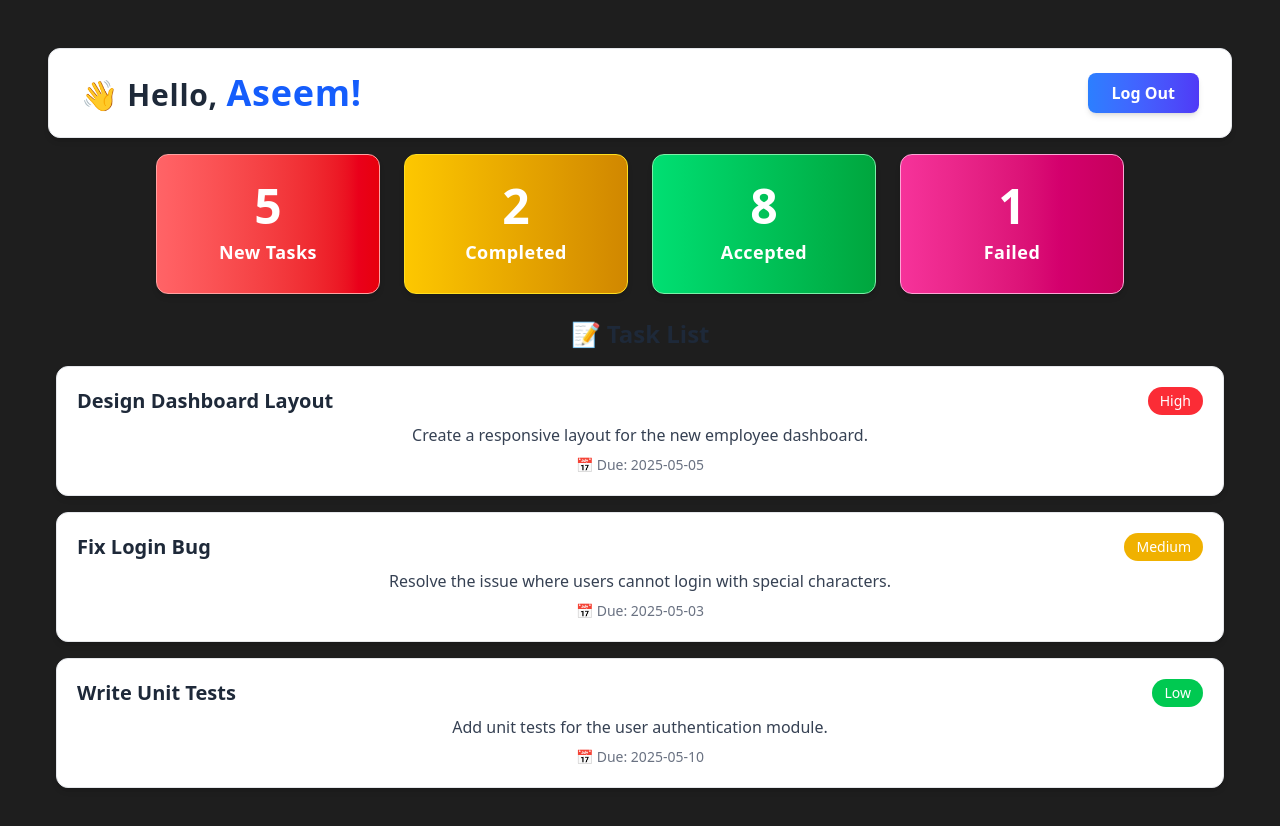
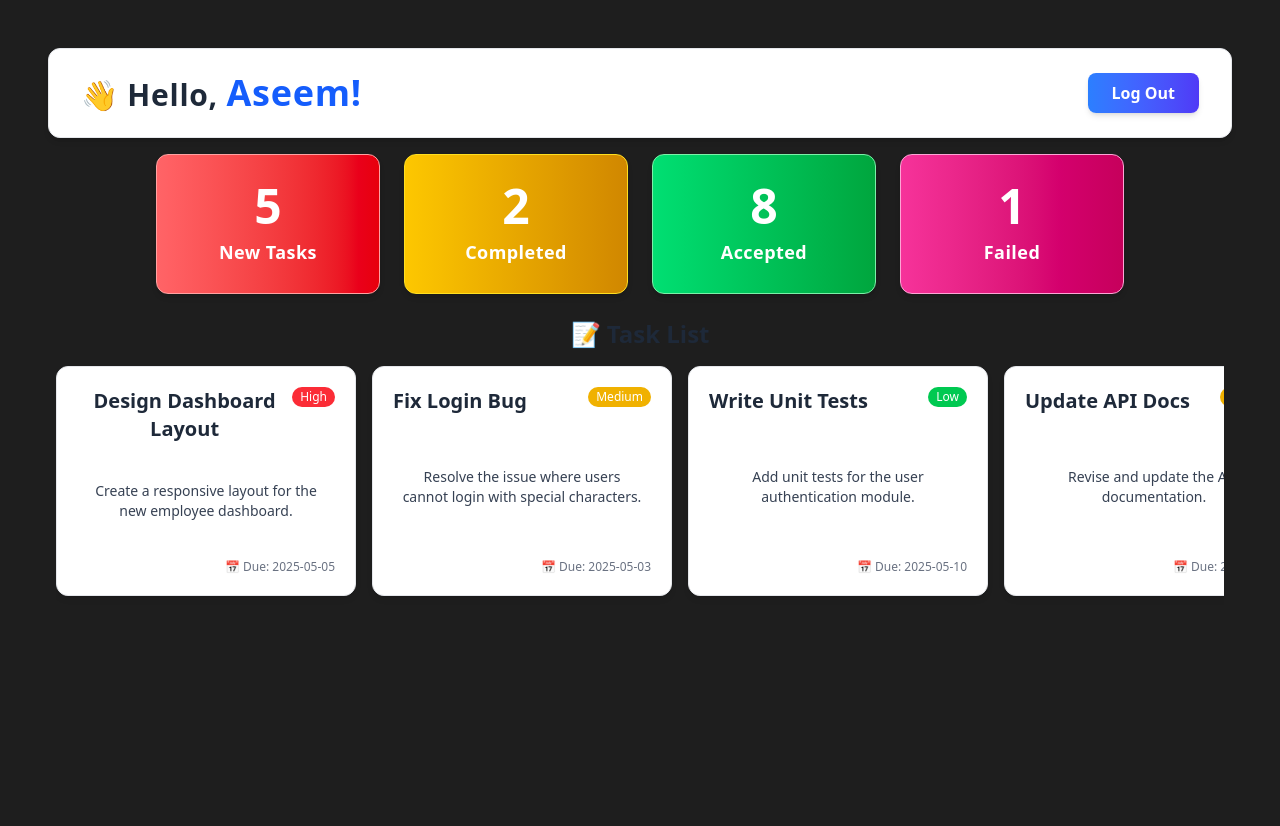
Before and after one commit to ethicalByte1443/Employee-Management-System, a React (Vite) app: page / in a window 1280 px wide. Shown: the top 826 px of the page. After the commit the page ends 800 px from the top, so only its background shows below. Built offline with nearby package versions, Linux system fonts and the light colour scheme.

Commit message:
Adding new files

```diff
--- a/src/App.css
+++ b/src/App.css
@@ -46,3 +46,12 @@
 .read-the-docs {
   color: #888;
 }
+
+::-webkit-scrollbar {
+  display: none; /* Chrome, Safari, and Opera */
+}
+
+.scroll-container {
+  -ms-overflow-style: none;  /* Internet Explorer 10+ */
+  scrollbar-width: none;      /* Firefox */
+}
--- a/src/components/Dashboard/EmployeeDashboard.jsx
+++ b/src/components/Dashboard/EmployeeDashboard.jsx
@@ -1,19 +1,36 @@
-import React from 'react';
-import Header from '../other/header';
-import TaskListNumber from '../other/tasklistnumber';
-import TaskList from '../TaskList/TaskList';
+import React from "react";
+import Header from "../other/header";
+import TaskListNumber from "../other/tasklistnumber";
+import TaskList from "../TaskList/TaskList";
 const EmployeeDashboard = () => {
   return (
     <>
       <Header username={"Aseem"} />
       <div className="flex flex-wrap justify-center gap-6 px-6">
         <TaskListNumber count={5} label="New Tasks" />
-        <TaskListNumber count={2} label="Completed" color="from-yellow-400 to-yellow-600" borderColor="border-yellow-300 dark:border-yellow-700" />
-        <TaskListNumber count={8} label="Accepted" color="from-green-400 to-green-600" borderColor="border-green-300 dark:border-green-700" />
-        <TaskListNumber count={1} label="Failed" color="from-pink-500 to-pink-700" borderColor="border-pink-300 dark:border-pink-700" />
+        <TaskListNumber
+          count={2}
+          label="Completed"
+          color="from-yellow-400 to-yellow-600"
+          borderColor="border-yellow-300 dark:border-yellow-700"
+        />
+        <TaskListNumber
+          count={8}
+          label="Accepted"
+          color="from-green-400 to-green-600"
+          borderColor="border-green-300 dark:border-green-700"
+        />
+        <TaskListNumber
+          count={1}
+          label="Failed"
+          color="from-pink-500 to-pink-700"
+          borderColor="border-pink-300 dark:border-pink-700"
+        />
       </div>
 
-      <TaskList />
+      <div>
+        <TaskList />
+      </div>
     </>
   );
 };
--- a/src/components/TaskList/TaskList.jsx
+++ b/src/components/TaskList/TaskList.jsx
@@ -23,6 +23,20 @@
       priority: 'Low',
       dueDate: '2025-05-10',
     },
+    {
+      id: 4,
+      title: 'Update API Docs',
+      description: 'Revise and update the API documentation.',
+      priority: 'Medium',
+      dueDate: '2025-05-06',
+    },
+    {
+      id: 5,
+      title: 'Deploy Backend',
+      description: 'Deploy backend services to production.',
+      priority: 'High',
+      dueDate: '2025-05-07',
+    },
   ];
 
   const getPriorityColor = (priority) => {
@@ -41,30 +55,37 @@
   return (
     <div className="p-6">
       <h2 className="text-2xl font-bold text-gray-800 dark:text-white mb-4">📝 Task List</h2>
-      <div className="space-y-4">
+      <div className="overflow-x-auto">
+        <div className="flex gap-4 pb-4 min-w-full">
           {tasks.map((task) => (
             <div
               key={task.id}
-            className="p-5 bg-white dark:bg-gray-800 rounded-xl shadow-md border border-gray-200 dark:border-gray-700"
+              className="min-w-[300px] max-w-[300px] h-[230px] flex flex-col justify-between p-5 bg-white dark:bg-gray-800 rounded-xl shadow-md border border-gray-200 dark:border-gray-700"
             >
-            <div className="flex justify-between items-center mb-2">
-              <h3 className="text-xl font-semibold text-gray-800 dark:text-white">
-                {task.title}
-              </h3>
+              {/* Header: Title and Priority */}
+              <div className="flex justify-between items-start">
+                <h3 className="text-xl font-semibold text-gray-800 dark:text-white">{task.title}</h3>
                 <span
-                className={`text-sm text-white px-3 py-1 rounded-full font-medium ${getPriorityColor(
+                  className={`text-xs text-white px-2 py-0.5 rounded-full font-medium ${getPriorityColor(
                     task.priority
                   )}`}
                 >
                   {task.priority}
                 </span>
               </div>
-            <p className="text-gray-700 dark:text-gray-300">{task.description}</p>
-            <p className="text-sm text-gray-500 dark:text-gray-400 mt-2">
-              📅 Due: {task.dueDate}
-            </p>
+
+              {/* Centered Description */}
+              <div className="flex-1 flex items-center justify-center text-center px-2">
+                <p className="text-gray-700 dark:text-gray-300 text-sm">{task.description}</p>
+              </div>
+
+              {/* Footer: Due Date */}
+              <div className="text-right">
+                <p className="text-xs text-gray-500 dark:text-gray-400">📅 Due: {task.dueDate}</p>
+              </div>
             </div>
           ))}
+        </div>
       </div>
     </div>
   );
```
Lines whose indentation alone changed are shown as unchanged.
